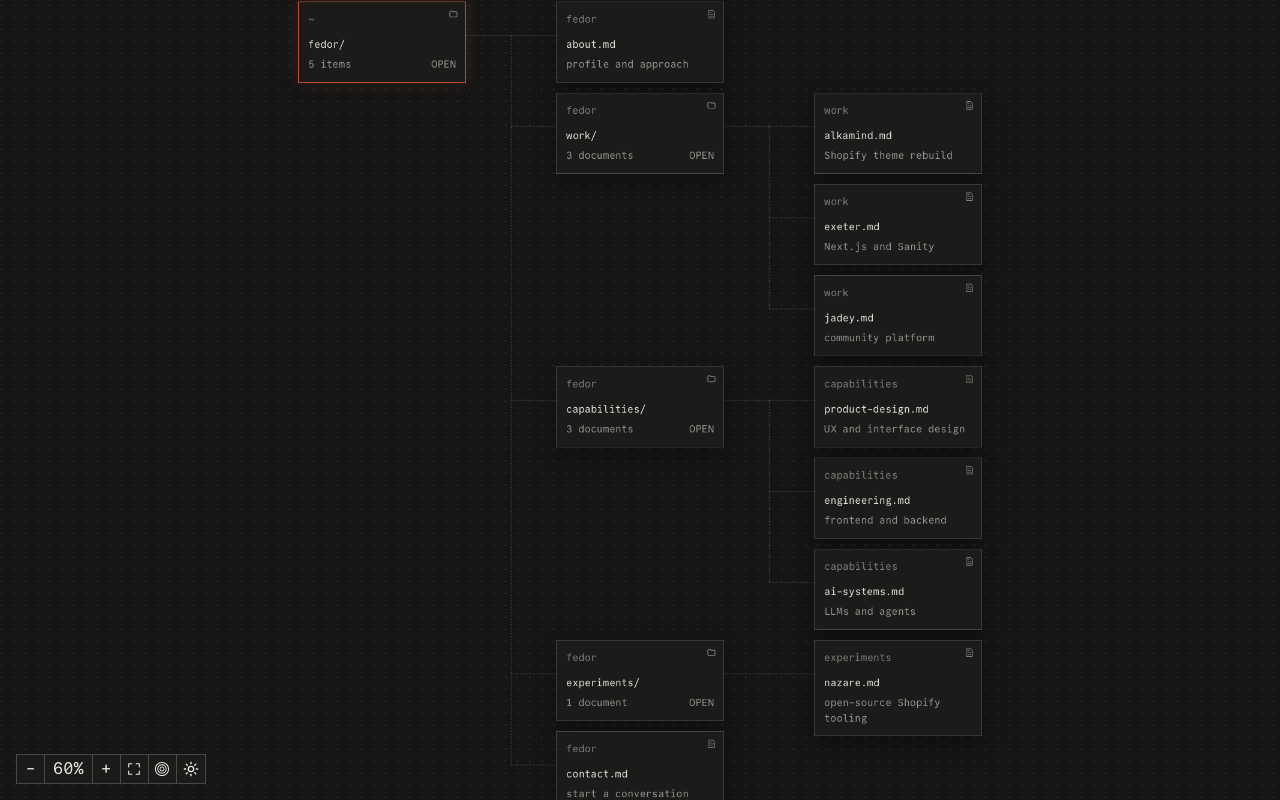
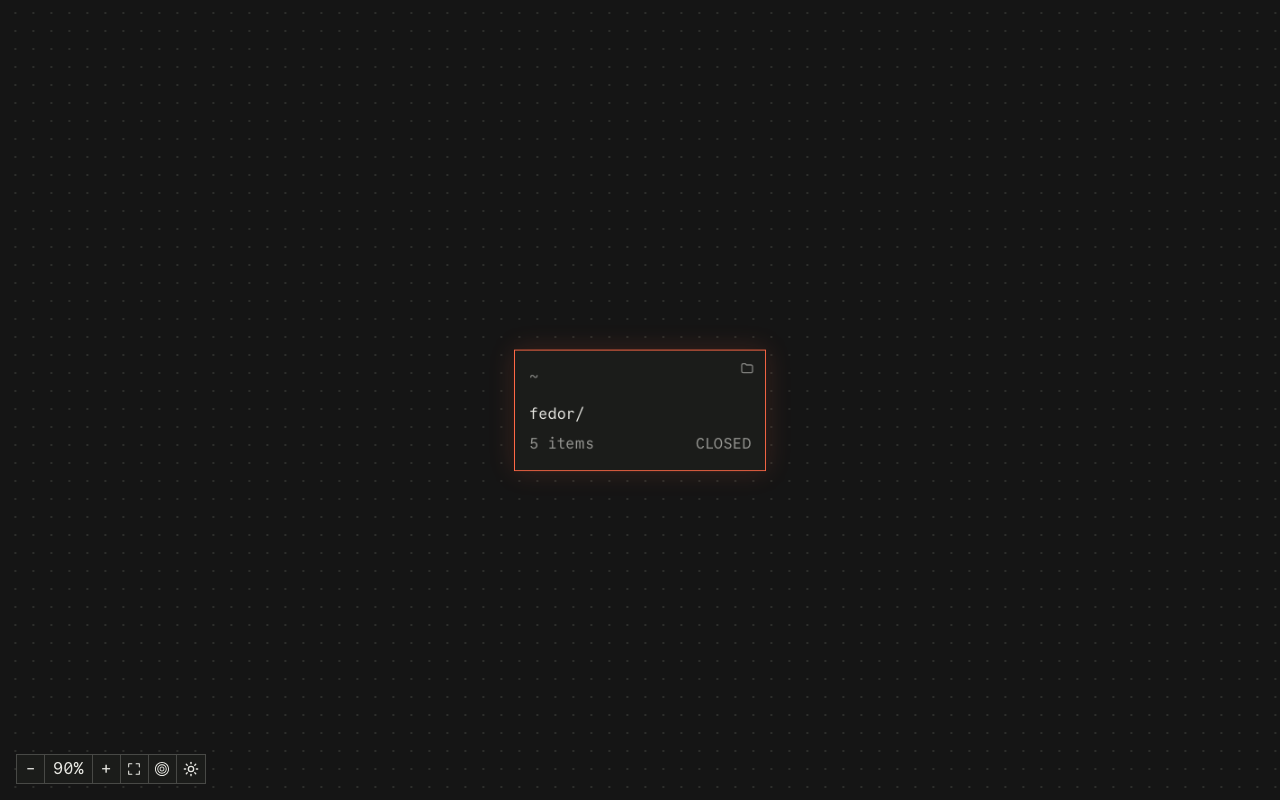
Before and after one commit to fedorivanenko/fedor-ivanenko-personal-website, a Next.js app in the folder apps/web/: page / in a window 1280 px wide. Built offline with nearby package versions, Linux system fonts and the light colour scheme.

Commit message:
refine: sync canvas and document focus

```diff
--- a/apps/web/components/document-modal.tsx
+++ b/apps/web/components/document-modal.tsx
@@ -12,6 +12,7 @@ const VISIBLE_HEADER_HEIGHT = 80;
 interface DocumentModalsProps {
   documents: DocumentNode[];
   onClose: (documentId: string) => void;
+  onActivate: (documentId: string) => void;
 }
 
 interface WindowPosition {
@@ -121,7 +122,11 @@ function DocumentWindow({
   );
 }
 
-export function DocumentModals({ documents, onClose }: DocumentModalsProps) {
+export function DocumentModals({
+  documents,
+  onClose,
+  onActivate,
+}: DocumentModalsProps) {
   const currentDocument = documents.at(-1);
   const documentIds = documents.map((document) => document.id).join(",");
   const zIndexRef = React.useRef(0);
@@ -136,16 +141,20 @@ export function DocumentModals({ documents, onClose }: DocumentModalsProps) {
   );
   const [selectedDocumentId, setSelectedDocumentId] = React.useState<string>();
 
-  const bringToFront = React.useCallback((documentId: string) => {
+  const bringToFront = React.useCallback(
+    (documentId: string) => {
       const nextZ = ++zIndexRef.current;
       setSelectedDocumentId(documentId);
+      onActivate(documentId);
       setPositions((current) => ({
         ...current,
         [documentId]: current[documentId]
           ? { ...current[documentId], z: nextZ }
           : getInitialPosition(Object.keys(current).length, nextZ),
       }));
-  }, []);
+    },
+    [onActivate],
+  );
 
   React.useLayoutEffect(() => {
     const ids = documentIds ? documentIds.split(",") : [];
--- a/apps/web/components/endless-canvas.tsx
+++ b/apps/web/components/endless-canvas.tsx
@@ -17,7 +17,7 @@ import {
   nodeById,
 } from "@/content/filesystem";
 
-const MIN_SCALE = 0.6;
+const MIN_SCALE = 0.35;
 const MAX_SCALE = 1.6;
 
 const ROW_TRAVEL_DURATION = 36;
@@ -52,7 +52,7 @@ export function EndlessCanvas() {
   const [selectedNodeId, setSelectedNodeId] = React.useState("fedor");
   const [openDocumentIds, setOpenDocumentIds] = React.useState<string[]>([]);
   const [expandedFolders, setExpandedFolders] = React.useState(
-    () => new Set(["fedor", "work", "capabilities", "experiments"])
+    () => new Set<string>()
   );
   const [hiddenNodeIds, setHiddenNodeIds] = React.useState(
     () => new Set<string>()
@@ -432,7 +432,7 @@ export function EndlessCanvas() {
             backgroundPosition: `${offset.x}px ${offset.y}px`,
             backgroundSize: `${20 * scale}px ${20 * scale}px`,
             opacity: isCanvasReady
-              ? Math.min(1, Math.max(0.15, scale))
+              ? Math.min(1, Math.max(0.05, scale))
               : 0,
           }}
           aria-hidden="true"
@@ -614,6 +614,7 @@ export function EndlessCanvas() {
 
       <DocumentModals
         documents={openDocuments}
+        onActivate={setSelectedNodeId}
         onClose={(documentId) =>
           setOpenDocumentIds((current) =>
             current.filter((openId) => openId !== documentId)
```
Lines whose indentation alone changed are shown as unchanged.
